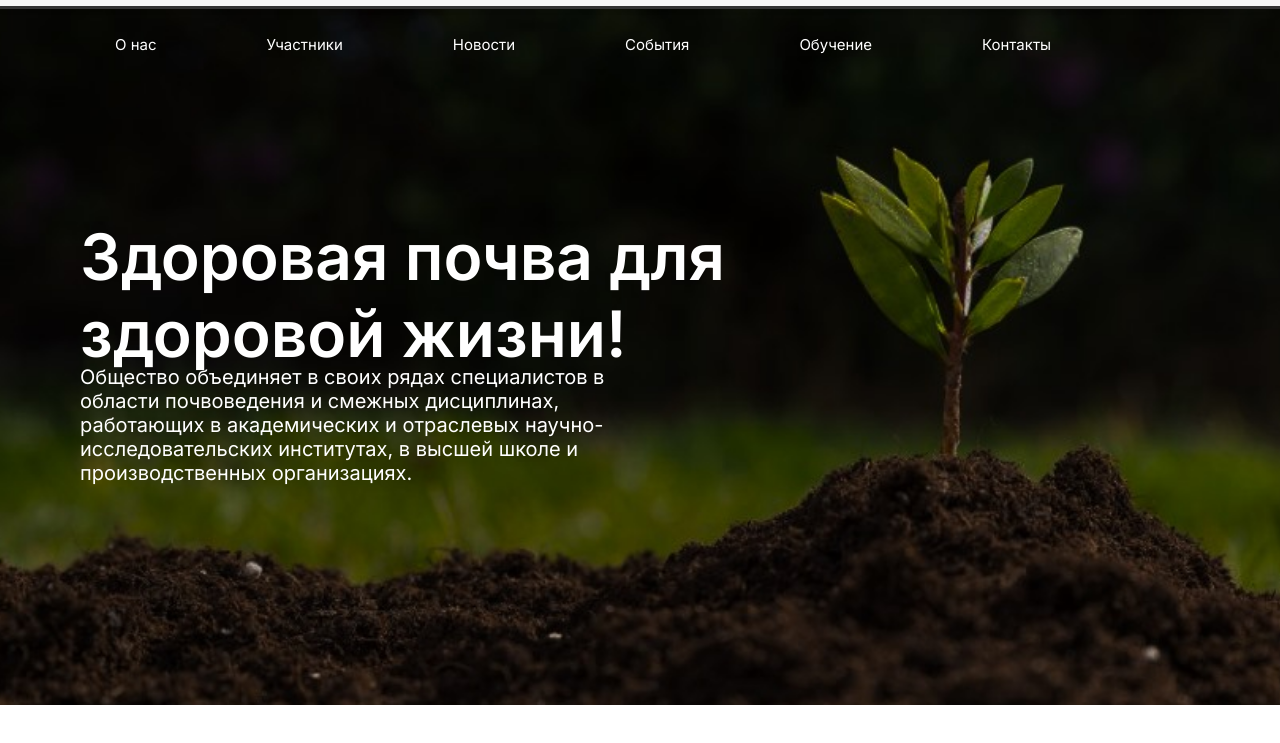
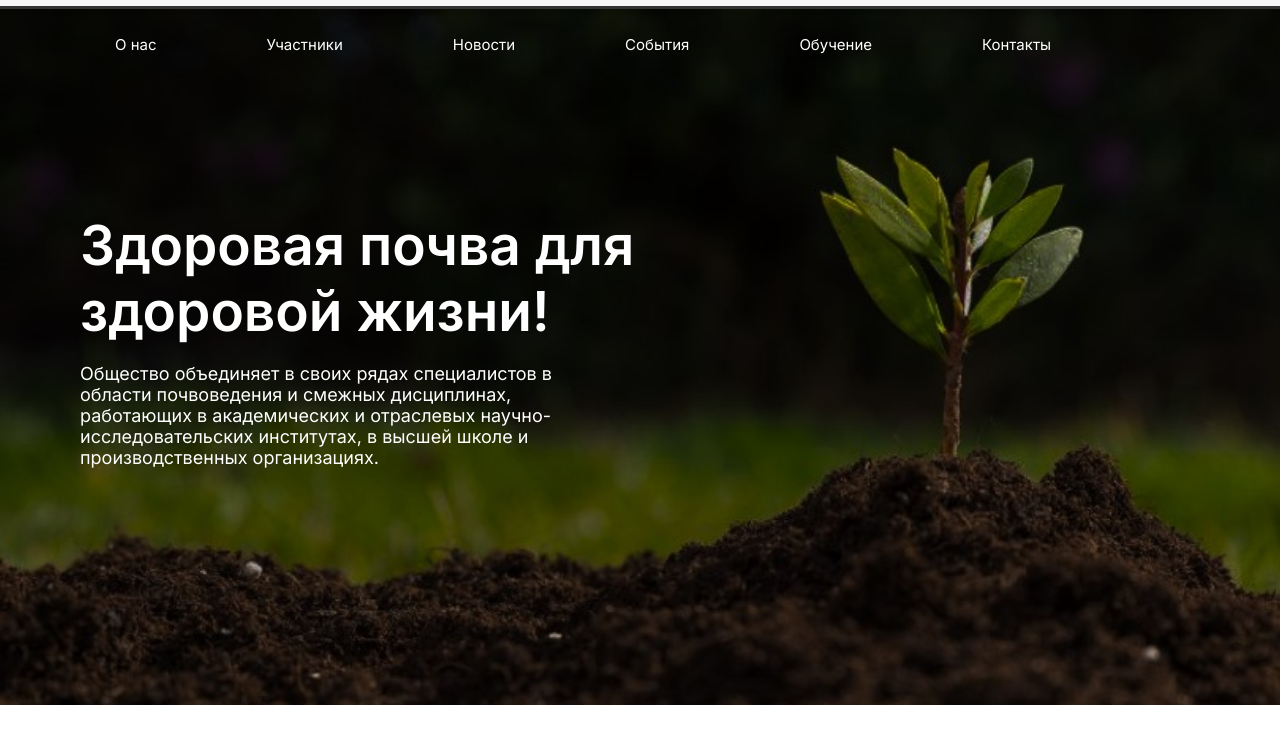
Before and after one commit to asyzat/KSSS2, a plain HTML site: page index.html in a window 1280 px wide. Shown: the part 95-838 px from the top of the page. Drawn offline with Linux system fonts and the light colour scheme.

Commit message:
fontsize

```diff
--- a/style.css
+++ b/style.css
@@ -161,7 +161,7 @@ nav ul li a:hover {
 
 .z{
     display: flex;
-font-size: 64px;
+font-size: 55px;
 color: #fff;
 font-family: 'Inter', sans-serif;
 position: absolute;
@@ -172,7 +172,7 @@ text-align: left;
 
 .paragraph {
     text-align: left;
-    font-size: 20px;
+    font-size: 18px;
     color: #fff;
     font-family: 'Inter', sans-serif;
     position: absolute;
```
